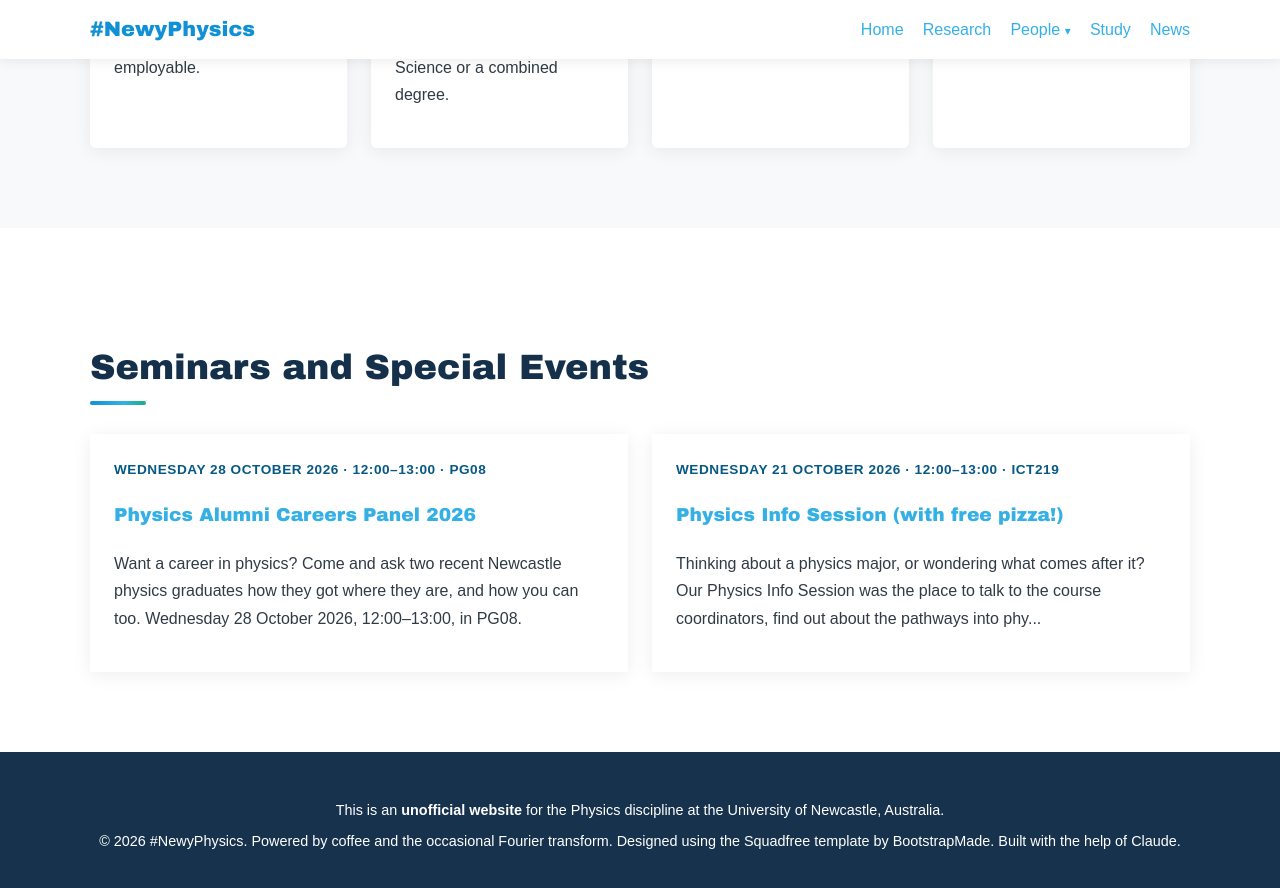
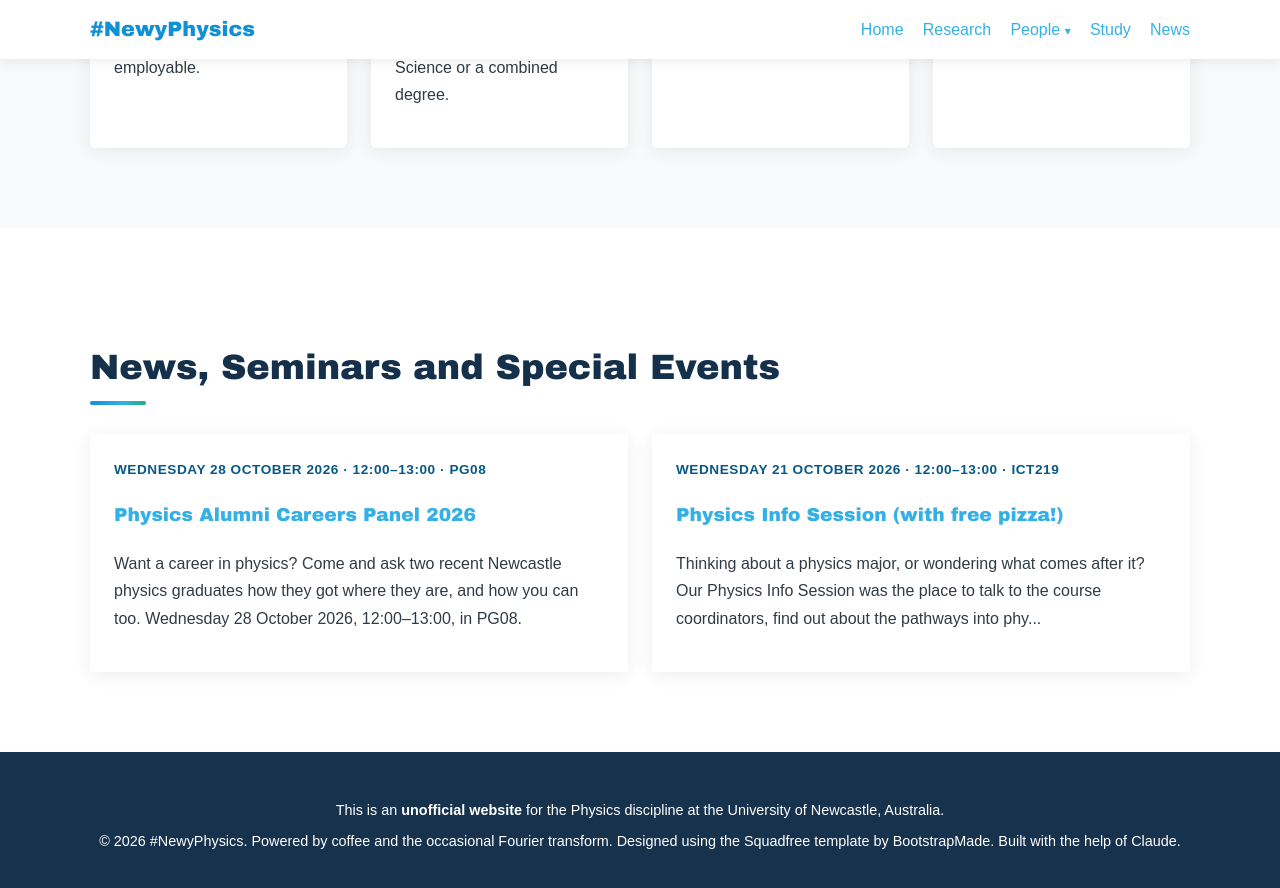
Before and after one commit to NewyPhysics/unofficial_homepage, a Jekyll site: the page built from index.html, in a window 1280 px wide and 900 px high, scrolled down 3713 px. Shown: the top 888 px of the window. Built offline with Jekyll 4.4.1, drawn with Linux system fonts in a browser that asks for light colours.

Commit message:
Rename section to News, Seminars and Special Events
Co-Authored-By: Claude Opus 5.5 <noreply@anthropic.com>
Claude-Session: https://claude.ai/code/session_01LYcBCLwvG5rvH6dJMd99nN

```diff
--- a/_layouts/page.html
+++ b/_layouts/page.html
@@ -1,7 +1,7 @@
 ---
 layout: default
 ---
-{% case page.collection %}{% when "research" %}{% assign kicker = "Research" %}{% when "teaching" %}{% assign kicker = "Study physics at Newcastle" %}{% when "news" %}{% assign kicker = "Seminars and events" %}{% else %}{% assign kicker = page.kicker %}{% endcase %}
+{% case page.collection %}{% when "research" %}{% assign kicker = "Research" %}{% when "teaching" %}{% assign kicker = "Study physics at Newcastle" %}{% when "news" %}{% assign kicker = "News, seminars and special events" %}{% else %}{% assign kicker = page.kicker %}{% endcase %}
 <header class="page-header" style="--accent: {{ page.accent | default: '#1090D5' }}">
   <div class="container page-header-inner">
     {% if page.icon %}<span class="page-header-icon">{% include icon.html name=page.icon %}</span>{% endif %}
--- a/index.html
+++ b/index.html
@@ -143,7 +143,7 @@ title: Home
 
 <section id="news" class="section">
   <div class="container">
-    <h2>Seminars and Special Events</h2>
+    <h2>News, Seminars and Special Events</h2>
     <div class="cards">
       {% assign news_items = site.news | sort: "date" | reverse %}
       {% for item in news_items limit:6 %}
```
